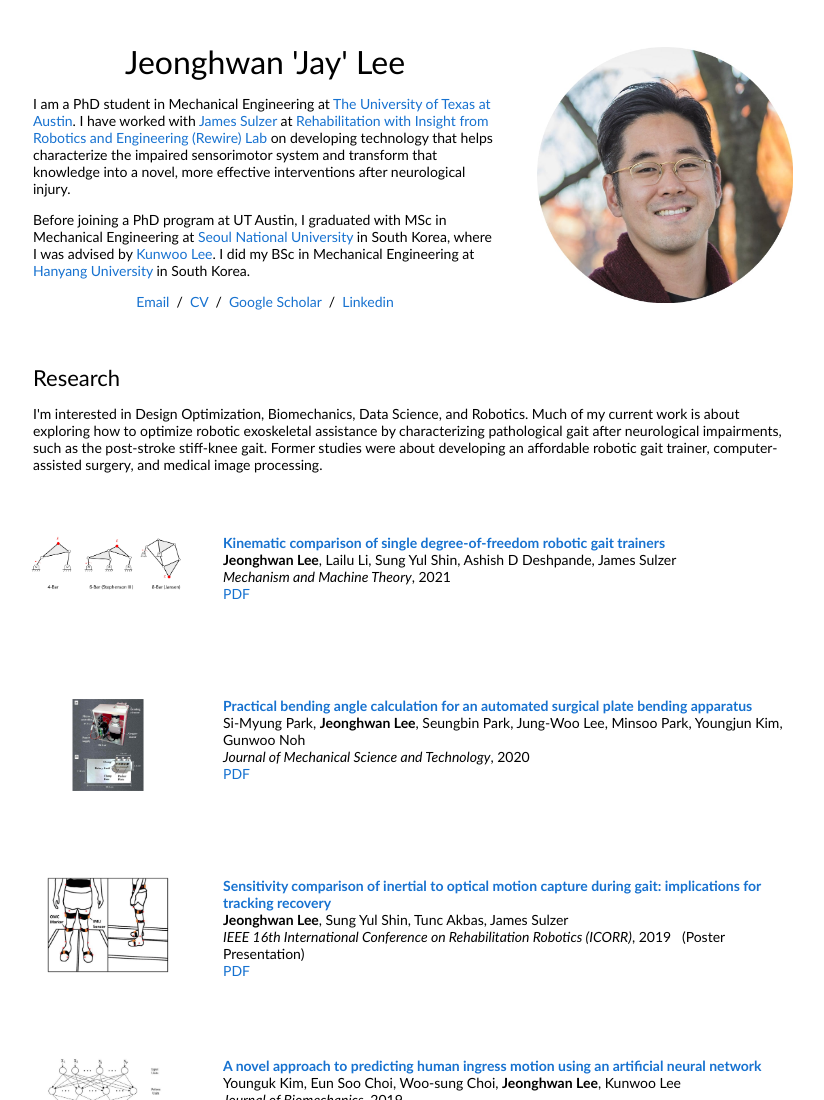
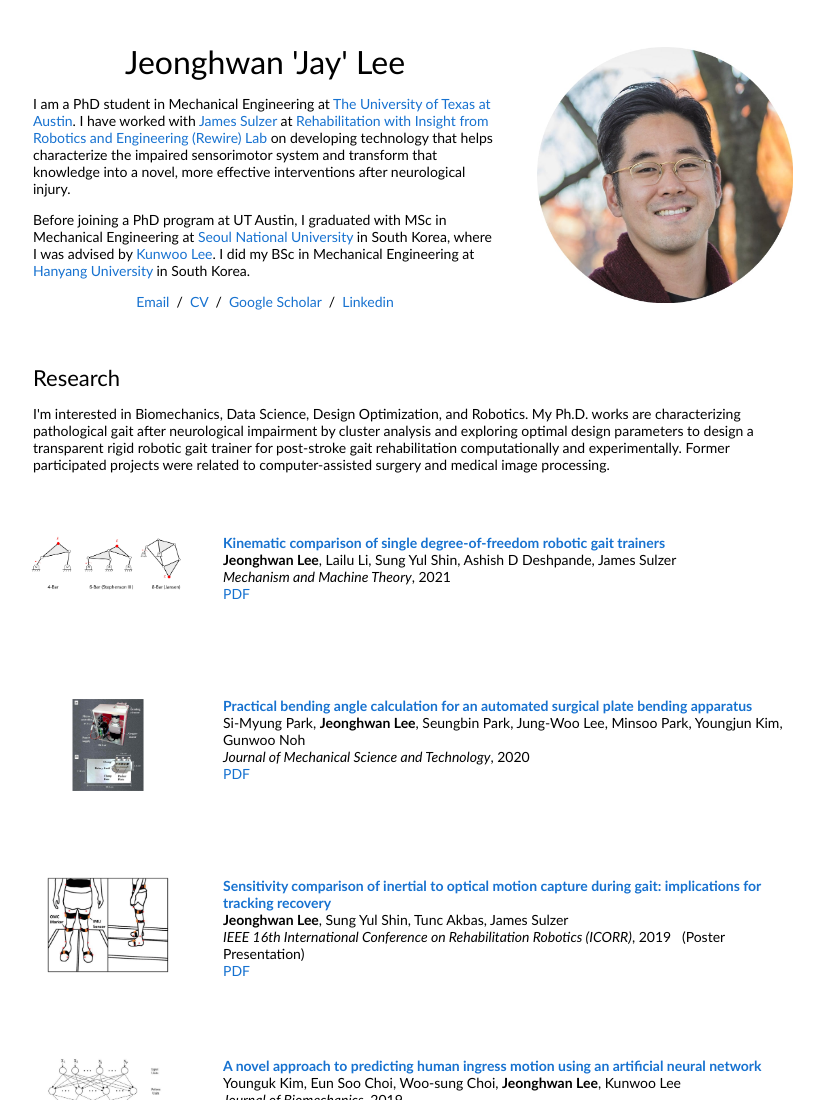
Before and after one commit to jlee52/jlee52.github.io, a plain HTML site: page index.html in a window 1280 px wide. Shown: the top 1100 px of the page, without its empty margins (227-1051 px from the left). Drawn offline with Linux system fonts and the light colour scheme.

Commit message:
Update index.html

```diff
--- a/index.html
+++ b/index.html
@@ -50,9 +50,9 @@
             <td style="padding:20px;width:100%;vertical-align:middle">
               <heading>Research</heading>
               <p>
-                I'm interested in Design Optimization, Biomechanics, Data Science, and Robotics.
-                Much of my current work is about exploring how to optimize robotic exoskeletal assistance by characterizing pathological gait after neurological impairments, such as the post-stroke stiff-knee gait.
-                Former studies were about developing an affordable robotic gait trainer, computer-assisted surgery, and medical image processing.
+                I'm interested in Biomechanics, Data Science, Design Optimization, and Robotics.
+                My Ph.D. works are characterizing pathological gait after neurological impairment by cluster analysis and exploring optimal design parameters to design a transparent rigid robotic gait trainer for post-stroke gait rehabilitation computationally and experimentally.
+                Former participated projects were related to computer-assisted surgery and medical image processing.
               </p>
             </td>
           </tr>
```
